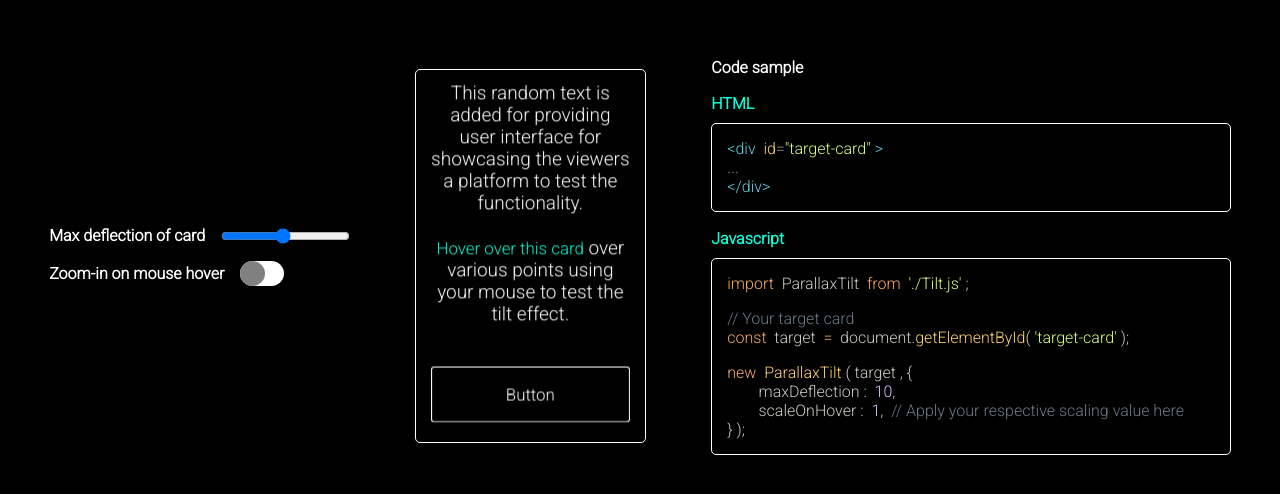
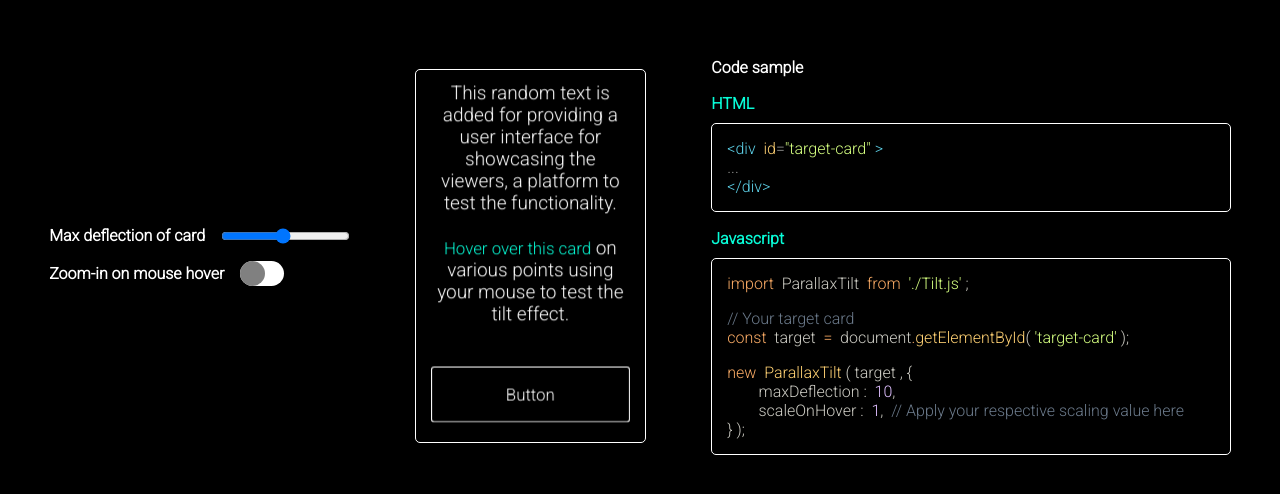
Before and after one commit to PrasannaPanneerSelvam/Card-Tilt, a plain HTML site: page index.html in a window 1280 px wide. Shown: the part 144-638 px from the top of the page. Drawn offline with Linux system fonts and the light colour scheme.

Commit message:
Direct HTML content addition instead from JS

```diff
--- a/index.html
+++ b/index.html
@@ -27,7 +27,18 @@
       </div>
     </section>
 
-    <section class="demo-card"></section>
+    <section class="demo-card">
+      <div class="card" id="target">
+        <div>
+          This random text is added for providing a user interface for
+          showcasing the viewers, a platform to test the functionality.<br /><br /><span
+            >Hover over this card</span
+          >
+          on various points using your mouse to test the tilt effect.
+        </div>
+        <button class="button">Button</button>
+      </div>
+    </section>
 
     <section class="code-sample-section">
       <div class="code-container">
@@ -56,7 +67,9 @@
             ><span class="var">;</span>
           </div>
           <br />
+          <br />
           <div><span class="cmt">// Your target card</span></div>
+          <br />
           <div>
             <span class="kw">const&nbsp;&nbsp;</span
             ><span class="var">target&nbsp;&nbsp;</span
@@ -71,17 +84,20 @@
             >
           </div>
           <br />
+          <br />
           <div>
             <span class="kw">new&nbsp;&nbsp;</span
             ><span class="fn">ParallaxTilt&nbsp;</span
             ><span class="var">(&nbsp;target&nbsp;, {</span>
           </div>
+          <br />
           <div>
             <span class="var"
               >&nbsp;&nbsp;&nbsp;&nbsp;&nbsp;&nbsp;&nbsp;&nbsp;maxDeflection&nbsp;:&nbsp;&nbsp;</span
             ><span class="cns" id="maxDeflection">10</span
             ><span class="var">,</span>
           </div>
+          <br />
           <div>
             <span class="var"
               >&nbsp;&nbsp;&nbsp;&nbsp;&nbsp;&nbsp;&nbsp;&nbsp;scaleOnHover&nbsp;:&nbsp;&nbsp;</span
@@ -91,6 +107,7 @@
               >&nbsp;&nbsp;// Apply your respective scaling value here</span
             >
           </div>
+          <br />
           <span class="var">}&nbsp;);</span>
         </div>
       </div>
--- a/index.js
+++ b/index.js
@@ -1,81 +1,19 @@
 import ParallaxTilt from './Tilt.js';
 
-function returnModifyCodeAndRenderIt() {
-  function computeJavascriptCode({ maxDeflection, scaleOnHover }) {
-    return `import ParallaxTilt from './Tilt.js';
+function modifyCodeAndRenderIt(tiltProps, parallaxEffect) {
+  const { maxDeflection, scaleOnHover } = tiltProps;
+  document.getElementById('scaleOnBoolean').innerText = scaleOnHover;
+  document.getElementById('maxDeflection').innerText = maxDeflection;
 
-// Your target card
-const target = document.getElementById('target-card');
-
-new ParallaxTilt(target, {
-  maxDeflection: ${maxDeflection},
-  scaleOnHover: ${scaleOnHover}, // Apply your respective scaling value here
-});`;
-  }
-
-  function cleanAndCreateDemoCard() {
-    const demoCardContainer = document.getElementsByClassName('demo-card')[0];
-    [...demoCardContainer.children].forEach((child) => {
-      demoCardContainer.removeChild(child);
-    });
-
-    demoCardContainer.appendChild(
-      (function () {
-        const card = document.createElement('div');
-        card.className = 'card';
-        card.id = 'target';
-
-        const contentText = document.createElement('div');
-
-        contentText.appendChild(
-          document.createTextNode(
-            'This random text is added for providing user interface for showcasing the viewers a platform to test the functionality.'
-          )
-        );
-
-        contentText.appendChild(document.createElement('br'));
-        contentText.appendChild(document.createElement('br'));
-
-        const cardHighLightedText = document.createElement('span');
-        cardHighLightedText.innerText = 'Hover over this card';
-        contentText.appendChild(cardHighLightedText);
-
-        contentText.appendChild(
-          document.createTextNode(
-            ' over various points using your mouse to test the tilt effect.'
-          )
-        );
-
-        const btn = document.createElement('button');
-        btn.className = 'button';
-        btn.innerText = 'Button';
-
-        card.appendChild(contentText);
-        card.appendChild(btn);
-
-        return card;
-      })()
-    );
-  }
-
-  // Setting sample code in UI
-  return function (tiltProps) {
-    const { maxDeflection, scaleOnHover } = tiltProps;
-    document.getElementById('scaleOnBoolean').innerText = scaleOnHover;
-    document.getElementById('maxDeflection').innerText = maxDeflection;
-    cleanAndCreateDemoCard();
-    const target = document.getElementById('target');
-    new ParallaxTilt(target, tiltProps);
-  };
+  parallaxEffect.updateProps(tiltProps);
 }
 
 window.onload = function () {
   // Props for tilt effect
   const tiltProps = {
-      maxDeflection: 10,
-      scaleOnHover: 1,
-    },
-    modifyCodeAndRenderIt = returnModifyCodeAndRenderIt();
+    maxDeflection: 10,
+    scaleOnHover: 1,
+  };
 
   let doHover = false;
 
@@ -88,13 +26,14 @@ window.onload = function () {
     hoverSwitch.children[0].classList.toggle('active');
     doHover = !doHover;
     tiltProps.scaleOnHover = doHover ? 1.075 : 1;
-    modifyCodeAndRenderIt(tiltProps);
+    modifyCodeAndRenderIt(tiltProps, parallaxEffect);
   });
 
   tiltAngleControl.addEventListener('input', () => {
     tiltProps.maxDeflection = tiltAngleControl.value;
-    modifyCodeAndRenderIt(tiltProps);
+    modifyCodeAndRenderIt(tiltProps, parallaxEffect);
   });
 
-  modifyCodeAndRenderIt(tiltProps);
+  const target = document.getElementById('target'),
+    parallaxEffect = new ParallaxTilt(target, tiltProps);
 };
--- a/style.scss
+++ b/style.scss
@@ -42,6 +42,11 @@ pre {
 
   &.scroll {
     overflow-x: scroll;
+
+    &>div {
+      display: inline-block;
+      width: max-content;
+    }
   }
 }
 
@@ -66,6 +71,7 @@ span {
   height: auto;
   width: 30vw;
   max-width: 26ch;
+  min-width: 20ch;
   border: 1px solid $secondary-color;
   border-radius: 5px;
   color: $secondary-color;
```
Also changed, not shown: style.css, 1 other file.
